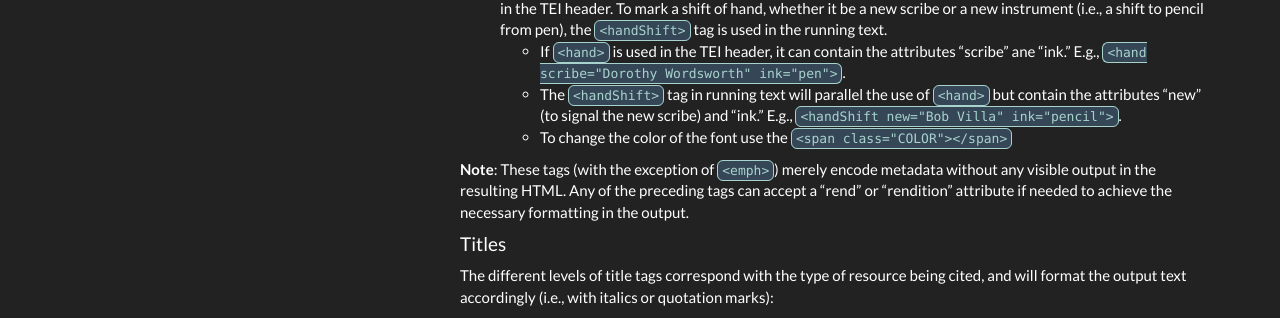
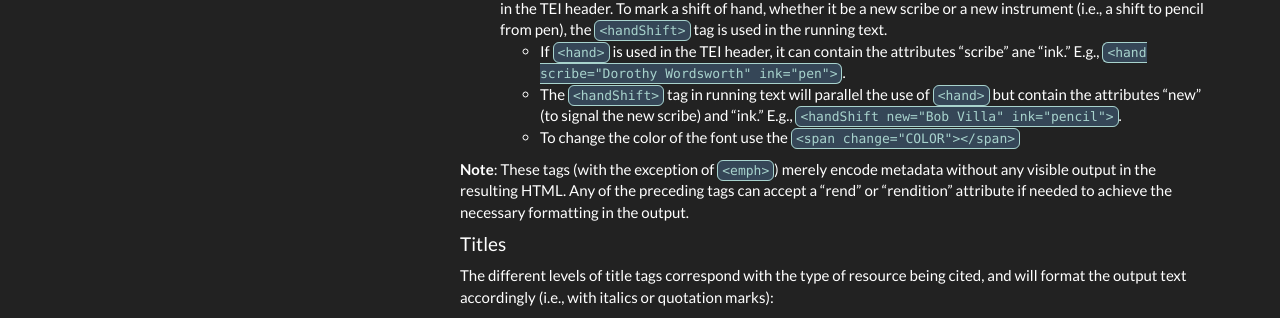
Before and after one commit to steve-kasica/romanticcircles.github.io, a Jekyll site: the page built from _docs/production-documentation/subsection/rc-tei-style.md, in a window 1280 px wide and 900 px high, scrolled down 3252 px. Shown: the part 129-447 px from the top of the window. Built offline with Jekyll 4.4.1, drawn with Linux system fonts in a browser that asks for light colours.

```diff
--- a/_docs/production-documentation/subsection/rc-tei-style.md
+++ b/_docs/production-documentation/subsection/rc-tei-style.md
@@ -136,7 +136,7 @@ Note that, depending on editorial/authorial metadata considerations (as discusse
 - Handwriting: the `<hand>` tag is used to signal the person(s) responsible for writing the document, and is used in the TEI header. To mark a shift of hand, whether it be a new scribe or a new instrument (i.e., a shift to pencil from pen), the `<handShift>` tag is used in the running text.
   - If `<hand>` is used in the TEI header, it can contain the attributes "scribe" ane "ink." E.g., `<hand scribe="Dorothy Wordsworth" ink="pen">`.
   - The `<handShift>` tag in running text will parallel the use of `<hand>` but contain the attributes "new" (to signal the new scribe) and "ink." E.g., `<handShift new="Bob Villa" ink="pencil">`.
-  - To change the color of the font use the `<span class="COLOR"></span>`
+  - To change the color of the font use the `<span change="COLOR"></span>`
 
 **Note**: These tags (with the exception of `<emph>`) merely encode metadata without any visible output in the resulting HTML. Any of the preceding tags can accept a "rend" or "rendition" attribute if needed to achieve the necessary formatting in the output.
 
```
Also changed, not shown: _docs/production-documentation/tei-guidelines.md (+1 -1 lines).
